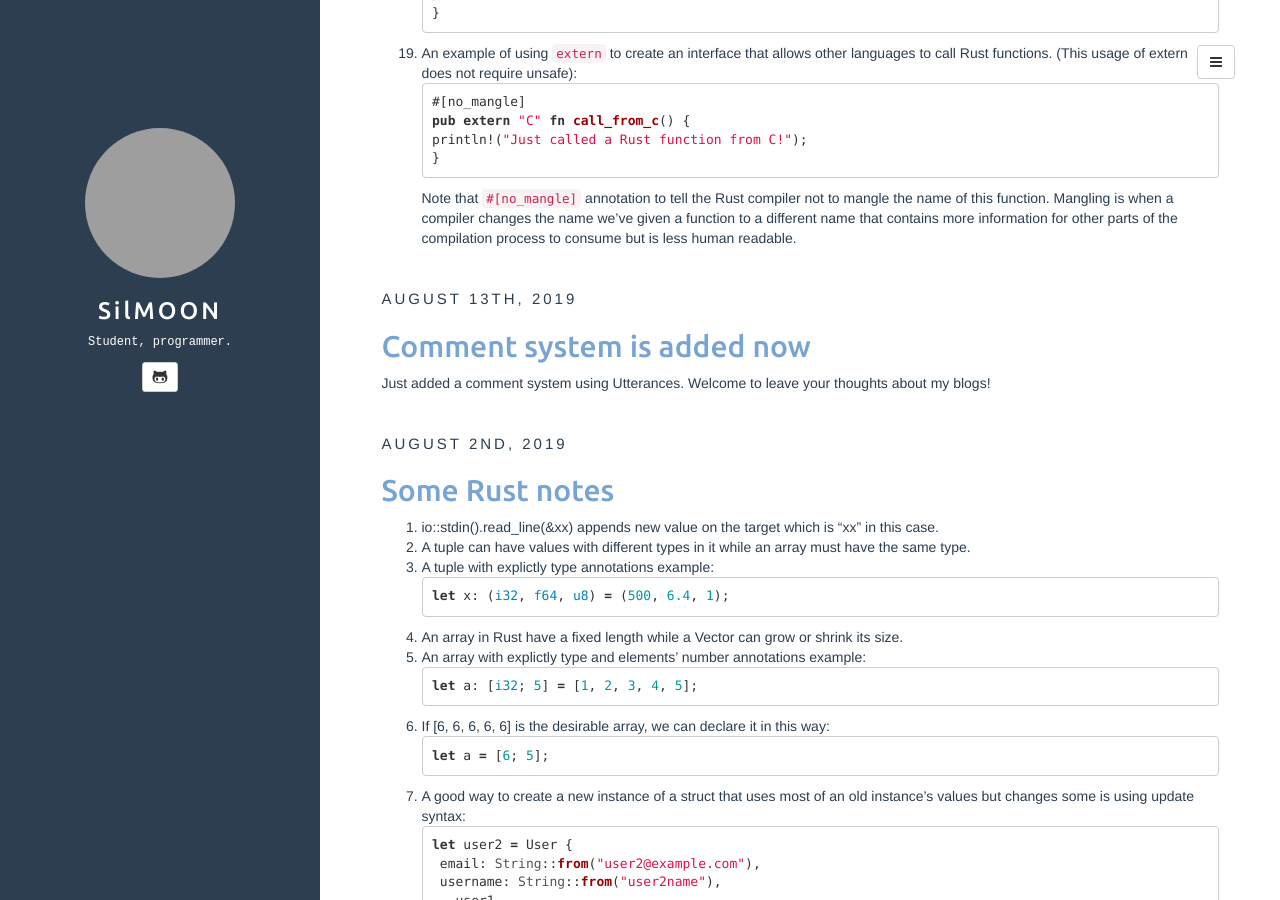
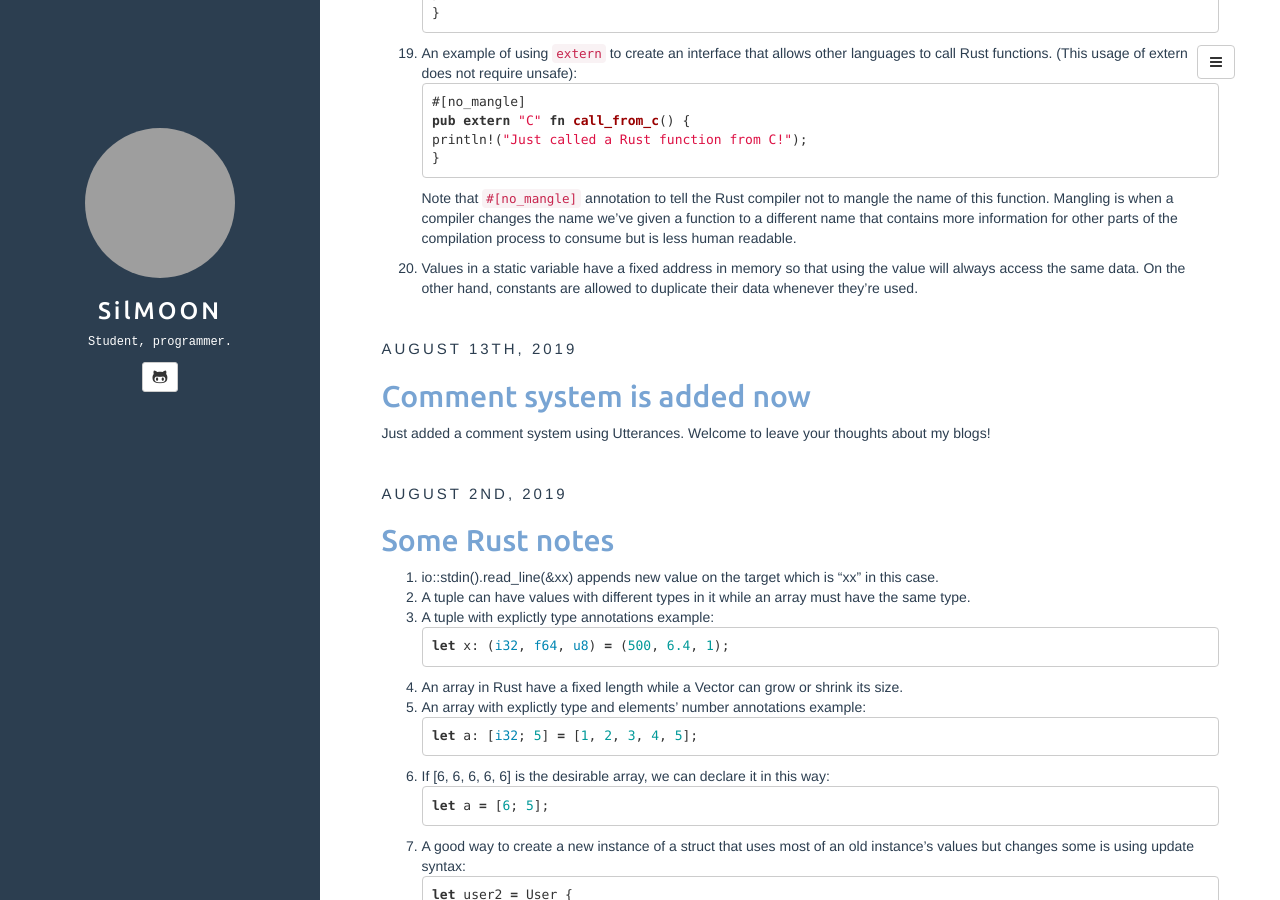
Before and after one commit to SilMOON/silmoon.github.io, a Jekyll site: the page built from index.html, in a window 1280 px wide and 900 px high, scrolled down 4702 px. Built offline with Jekyll 4.4.1, drawn with Linux system fonts in a browser that asks for light colours; the list of posts is cut into pages by our own code; grey boxes are pictures that could not be loaded.

Commit message:
update post

````diff
--- a/_posts/2019-09-10-some-rust-notes-ii.md
+++ b/_posts/2019-09-10-some-rust-notes-ii.md
@@ -254,3 +254,4 @@ pub extern "C" fn call_from_c() {
 }
 ```
 Note that `#[no_mangle]` annotation to tell the Rust compiler not to mangle the name of this function. Mangling is when a compiler changes the name we’ve given a function to a different name that contains more information for other parts of the compilation process to consume but is less human readable.
+19. Values in a static variable have a fixed address in memory so that using the value will always access the same data. On the other hand, constants are allowed to duplicate their data whenever they’re used.
````
